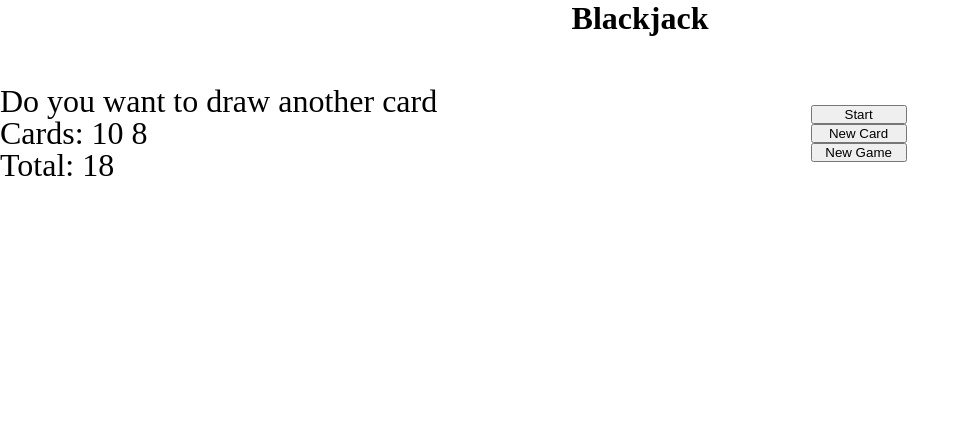
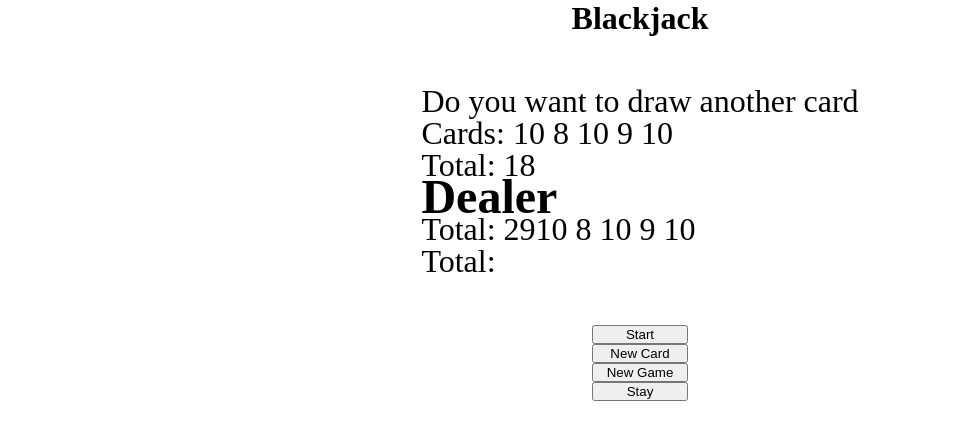
Before and after one commit to Fernandez97Vincent/basic-blackjack, a plain HTML site: page index.html in a window 1280 px wide. Both pictures are taken after a click on the button "Start". Shown: the whole page, without its empty margins (0-970 px from the left). Drawn offline with Linux system fonts and the light colour scheme.

Commit message:
Trying to add dealer logic

```diff
--- a/index.html
+++ b/index.html
@@ -16,6 +16,10 @@
             <p id="msg"></p>
             <p id="myCards">Cards: </p>
             <p id="myTotal">Total: </p
+                <br>
+            <h2>Dealer</h2>
+            <p id="dealer-card">Cards:</p>
+            <p id="dealer-total">Total:</p>
         </div>
 
     </div>
@@ -23,6 +27,7 @@
         <button id="start">Start</button>
         <button id="new-card">New Card</button>
         <button id="new-game">New Game</button>
+        <button id="stay">Stay</button>
     </div>
 </body>
 <script rel="script" src="script.js"></script>
--- a/script.js
+++ b/script.js
@@ -1,5 +1,6 @@
 let cards = [];
 let total = 0;
+let dTotal = 0;
 let blackJack = false;
 let stillAlive = false;
 
@@ -7,9 +8,16 @@ let myCards = document.getElementById('myCards');
 let myTotal = document.getElementById('myTotal');
 let msg = document.getElementById('msg');
 // buttons
-let startGame = document.getElementById('start');
-let newCard = document.getElementById('new-card');
-let newGame = document.getElementById('new-game');
+const startGame = document.getElementById('start');
+const newCard = document.getElementById('new-card');
+const newGame = document.getElementById('new-game');
+const stay = document.getElementById('stay');
+
+// dealer
+const dealerCards = document.getElementById('dealer-card');
+const dealerTotal = document.getElementById('dealer-total');
+// DEALER LOGIC
+// Dealer first, create a stay button
 
 //new game
 newGame.addEventListener('click', beginGame);
@@ -17,6 +25,18 @@ newGame.addEventListener('click', beginGame);
 newCard.addEventListener('click', getNewCard);
 // startGame functionality
 startGame.addEventListener('click', beginGame);
+
+// dealer turn
+function displayGameDealer() {
+    dealerCards.textContent = "Total: " + dTotal;
+    for (let i = 0; i < cards.length; i++) {
+        dealerCards.textContent += cards[i] + ' ';
+    }
+    if (dTotal < 21) {
+        blackJack = false;
+        dealerAuto();
+    }
+}
 // start by grabbing a random card
 function getRandomCard() {
     // use math.random
@@ -32,12 +52,22 @@ function getRandomCard() {
     }
 }
 
+function dealerAuto() {
+    if (stillAlive === true && blackJack === false) {
+        let dCard = getRandomCard();
+        dTotal += dCard;
+        cards.push(dCard);
+        displayGameDealer();
+    }
+}
+
 function getNewCard() {
     if (stillAlive === true && blackJack === false) {
         let card = getRandomCard()
         total += card;
         cards.push(card);
         displayGame();
+
     }
 }
 
@@ -47,7 +77,10 @@ function beginGame() {
     let secondCard = getRandomCard();
     cards = [firstCard, secondCard];
     total = firstCard + secondCard;
-    displayGame();
+    displayGameDealer();
+    setTimeout(() => {
+        displayGame();
+    }, 1000)
 }
 
 function displayGame() {
```
